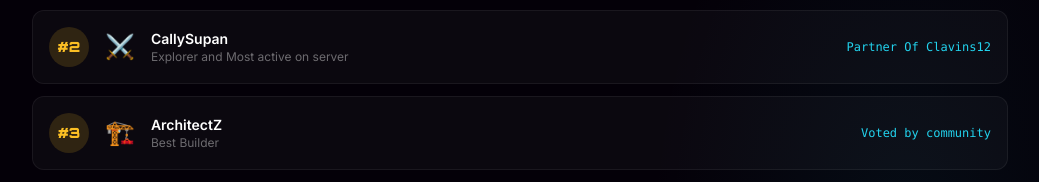
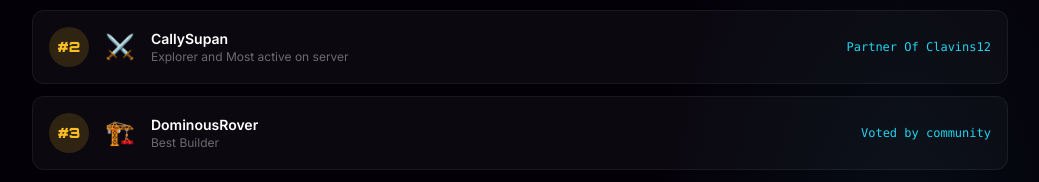
Before and after one commit to clavvwp/ClozhiSmp-Server, a Next.js app: page /season-1 in a window 1280 px wide. Shown: the part 1546-1728 px from the top of the page, without its empty margins (120-1159 px from the left). Built offline with nearby package versions, Linux system fonts and the light colour scheme.

Commit message:
Update Top Player S1

```diff
--- a/src/app/season-1/page.tsx
+++ b/src/app/season-1/page.tsx
@@ -40,7 +40,7 @@ const HIGHLIGHTS = [
 const TOP_PLAYERS = [
   { rank: 1, name: 'Clavins12', achievement: 'The first and most active Clozhi server creator on the server.', icon: '💰', detail: 'Owner of the server' },
   { rank: 2, name: 'CallySupan',    achievement: 'Explorer and Most active on server',     icon: '⚔️', detail: 'Partner Of Clavins12' },
-  { rank: 3, name: 'ArchitectZ',  achievement: 'Best Builder',   icon: '🏗️', detail: 'Voted by community' },
+  { rank: 3, name: 'DominousRover',  achievement: 'Best Builder',   icon: '🏗️', detail: 'Voted by community' },
   { rank: 4, name: 'MinerKing',   achievement: 'Most Mined',     icon: '⛏️', detail: '500k blocks' },
   { rank: 5, name: 'ExplorerS',   achievement: 'First to End',   icon: '🌟', detail: 'Solo speedrun' },
 ];
```
